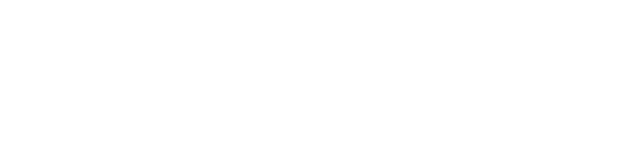
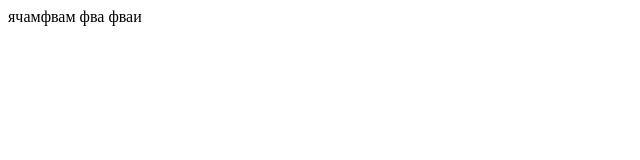
Before and after one commit to rostnosovskoy/r, a plain HTML site: page index.html in a window 1280 px wide. Shown: the whole page, without its empty margins (0-640 px from the left). Drawn offline with Linux system fonts and the light colour scheme.

Commit message:
Second commit

```diff
--- a/index.html
+++ b/index.html
@@ -5,6 +5,8 @@
     <title>Title</title>
 </head>
 <body>
-
+ячамфвам
+фва
+фваи
 </body>
 </html>
```
